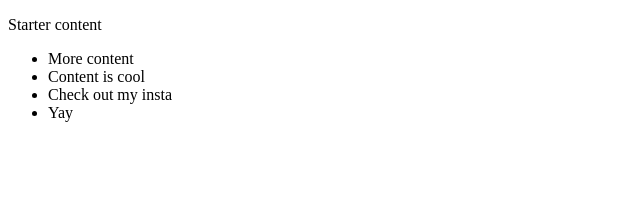
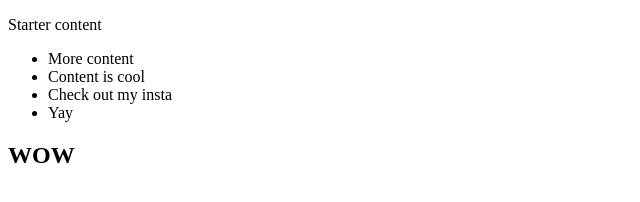
Before and after one commit to donburks/oct22-intro-git, a plain HTML site: page index.html in a window 1280 px wide. Shown: the full height of the page, 0-640 px from the left. Drawn offline with Linux system fonts and the light colour scheme.

Commit message:
Updated index.html with more content

```diff
--- a/index.html
+++ b/index.html
@@ -11,5 +11,8 @@
       <li>Check out my insta</li>
       <li>Yay</li>
     </ul>
+    <div>
+      <h2>WOW</h2>
+    </div>
   </body>
 </html>
```
